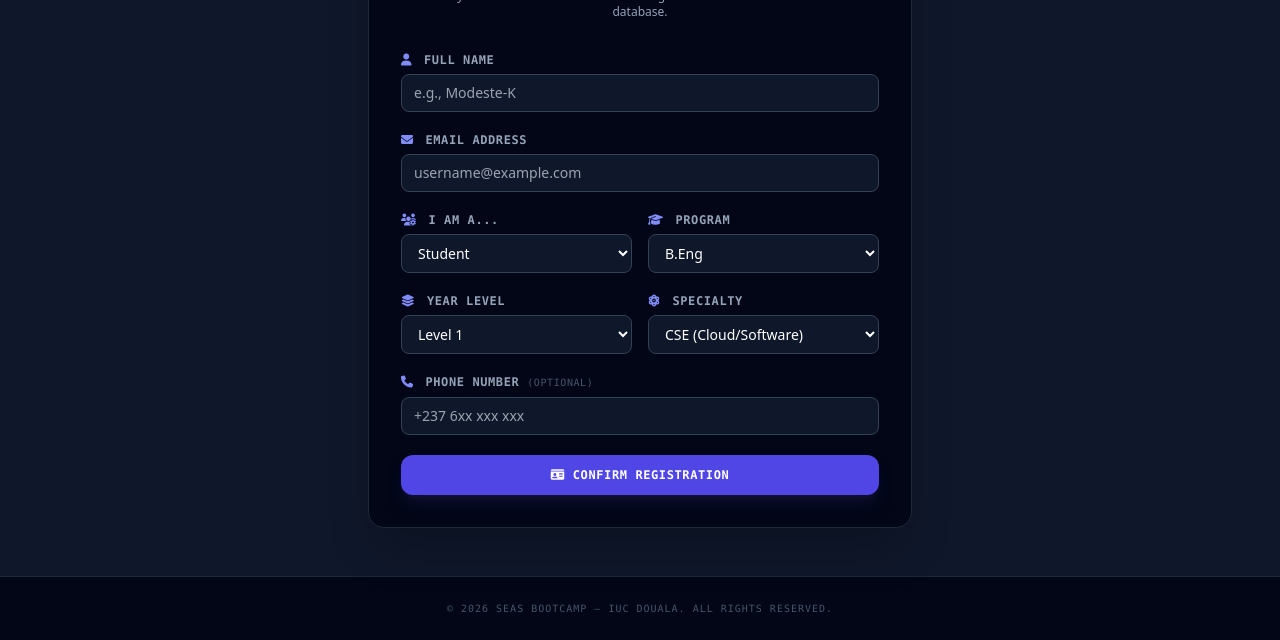
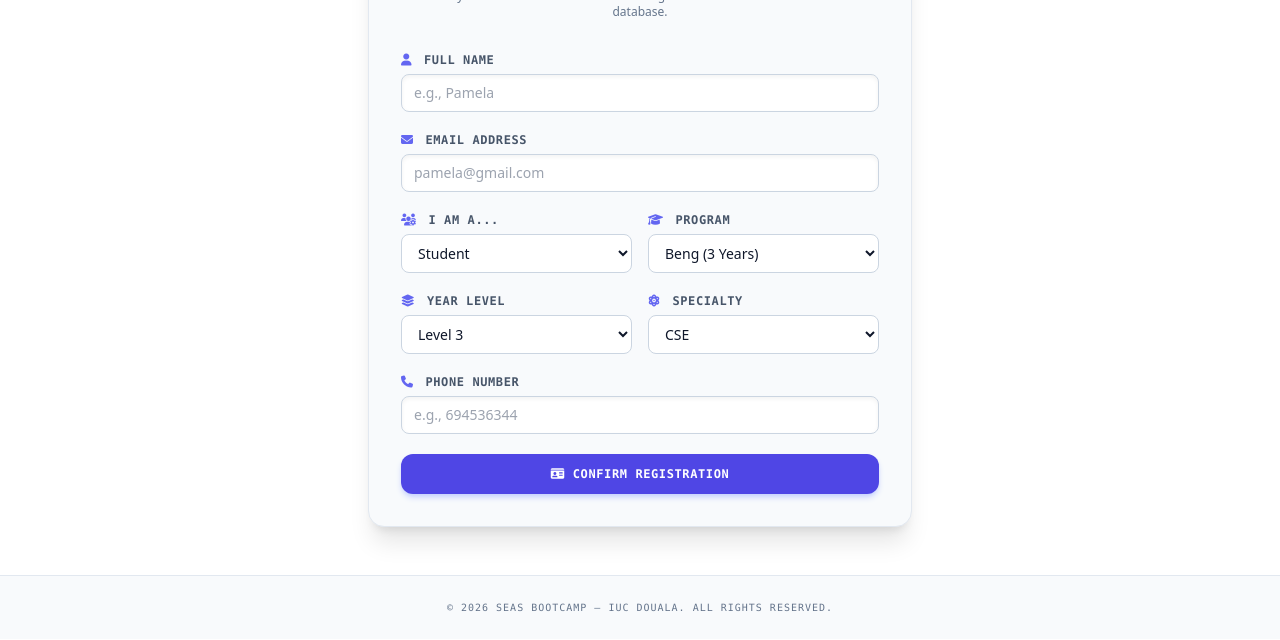
Before and after one commit to modestekamga02-pixel/seas-bootcamp, a website: page public/register.html in a window 1280 px wide. Shown: the part 194-834 px from the top of the page. Drawn offline with nearby package versions, Linux system fonts and the light colour scheme.

Commit message:
fix: restore white portal layout theme and map updated eligibility matrix dropdown structures

```diff
--- a/public/register.html
+++ b/public/register.html
@@ -7,56 +7,60 @@
     <script src="https://cdn.tailwindcss.com"></script>
     <link rel="stylesheet" href="https://cdnjs.cloudflare.com/ajax/libs/font-awesome/6.4.0/css/all.min.css">
 </head>
-<body class="bg-slate-900 text-slate-100 antialiased font-sans min-h-screen flex flex-col justify-between">
+<!-- Replaced background with all-white layout to seamlessly mirror your homepage aesthetic -->
+<body class="bg-white text-slate-900 antialiased font-sans min-h-screen flex flex-col justify-between">
 
-    <nav class="bg-slate-950 border-b border-slate-800 sticky top-0 z-50">
+    <!-- NAVIGATION HEADER -->
+    <nav class="bg-slate-50 border-b border-slate-200 sticky top-0 z-50">
         <div class="max-w-7xl mx-auto px-4 sm:px-6 lg:px-8">
             <div class="flex justify-between h-16 items-center">
                 <div class="flex items-center space-x-3">
-                    <img src="/assets/iuc-logo.png" alt="IUC Logo" onerror="this.src='iuc-logo.png'" class="h-9 w-auto brightness-200 object-contain">
-                    <img src="/assets/seas-logo.png" alt="SEAS Logo" onerror="this.src='seas-logo.png'" class="h-9 w-auto brightness-200 object-contain">
+                    <img src="/assets/iuc-logo.png" alt="IUC Logo" onerror="this.src='iuc-logo.png'" class="h-9 w-auto object-contain">
+                    <img src="/assets/seas-logo.png" alt="SEAS Logo" onerror="this.src='seas-logo.png'" class="h-9 w-auto object-contain">
                 </div>
-                <a href="/" class="text-slate-400 hover:text-white font-medium text-xs transition flex items-center gap-1">
+                <a href="/" class="text-slate-500 hover:text-slate-900 font-medium text-xs transition flex items-center gap-1">
                     <i class="fas fa-arrow-left"></i> Back to Home
                 </a>
             </div>
         </div>
     </nav>
 
+    <!-- REGISTRATION FORM CONTAINER -->
     <main class="max-w-xl mx-auto w-full px-4 py-12 flex-grow flex items-center justify-center">
-        <div class="bg-slate-950 border border-slate-800 rounded-2xl p-8 shadow-2xl w-full relative">
+        <div class="bg-slate-50 border border-slate-200 rounded-2xl p-8 shadow-xl w-full relative">
 
-            <div id="successModal" class="hidden absolute inset-0 bg-slate-950/95 rounded-2xl z-50 flex flex-col items-center justify-center p-6 text-center space-y-4">
-                <div class="w-16 h-16 bg-emerald-500/10 border border-emerald-500/30 text-emerald-400 rounded-full flex items-center justify-center text-3xl shadow-lg animate-bounce">
+            <!-- SUCCESS MODAL POPUP -->
+            <div id="successModal" class="hidden absolute inset-0 bg-white/95 rounded-2xl z-50 flex flex-col items-center justify-center p-6 text-center space-y-4">
+                <div class="w-16 h-16 bg-emerald-100 border border-emerald-300 text-emerald-600 rounded-full flex items-center justify-center text-3xl shadow shadow-emerald-200 animate-bounce">
                     <i class="fas fa-check-circle"></i>
                 </div>
-                <h2 class="text-xl font-extrabold text-white">Registration Successful!</h2>
-                <p class="text-slate-400 text-sm max-w-sm">Please constantly check the home page to get live updates of the Bootcamp milestones and group formations.</p>
-                <div class="text-xs font-mono text-indigo-400 flex items-center gap-2 pt-2">
+                <h2 class="text-xl font-extrabold text-slate-900">Registration Successful!</h2>
+                <p class="text-slate-600 text-sm max-w-sm">Please constantly check the home page to get live updates of the Bootcamp milestones and group formations.</p>
+                <div class="text-xs font-mono text-indigo-600 flex items-center gap-2 pt-2">
                     <i class="fas fa-spinner animate-spin"></i> Redirecting to Home Page...
                 </div>
             </div>
 
             <div class="text-center mb-8">
-                <h1 class="text-2xl font-black text-white tracking-tight">Registration Portal</h1>
-                <p class="text-slate-400 text-xs mt-1">Provide your authenticated credentials to log into the infrastructure environment database.</p>
+                <h1 class="text-2xl font-black text-indigo-600 tracking-tight uppercase">Registration Portal</h1>
+                <p class="text-slate-500 text-xs mt-1">Provide your authenticated credentials to log into the infrastructure environment database.</p>
             </div>
 
             <form id="registrationForm" onsubmit="handleRegistrationSubmit(event)" class="space-y-5">
                 <div>
-                    <label class="block text-xs font-mono uppercase tracking-wider text-slate-400 mb-1.5 font-bold"><i class="fas fa-user text-indigo-400 mr-1"></i> Full Name</label>
-                    <input type="text" id="fullName" required placeholder="e.g., Modeste-K" class="w-full bg-slate-900 border border-slate-700 rounded-lg px-3 py-2 text-sm text-white focus:outline-none focus:border-indigo-500 transition">
+                    <label class="block text-xs font-mono uppercase tracking-wider text-slate-600 mb-1.5 font-bold"><i class="fas fa-user text-indigo-500 mr-1"></i> Full Name</label>
+                    <input type="text" id="fullName" required placeholder="e.g., Pamela" class="w-full bg-white border border-slate-300 rounded-lg px-3 py-2 text-sm text-slate-900 focus:outline-none focus:border-indigo-500 transition shadow-inner">
                 </div>
 
                 <div>
-                    <label class="block text-xs font-mono uppercase tracking-wider text-slate-400 mb-1.5 font-bold"><i class="fas fa-envelope text-indigo-400 mr-1"></i> Email Address</label>
-                    <input type="email" id="email" required placeholder="username@example.com" class="w-full bg-slate-900 border border-slate-700 rounded-lg px-3 py-2 text-sm text-white focus:outline-none focus:border-indigo-500 transition">
+                    <label class="block text-xs font-mono uppercase tracking-wider text-slate-600 mb-1.5 font-bold"><i class="fas fa-envelope text-indigo-500 mr-1"></i> Email Address</label>
+                    <input type="email" id="email" required placeholder="pamela@gmail.com" class="w-full bg-white border border-slate-300 rounded-lg px-3 py-2 text-sm text-slate-900 focus:outline-none focus:border-indigo-500 transition shadow-inner">
                 </div>
 
                 <div class="grid grid-cols-2 gap-4">
                     <div>
-                        <label class="block text-xs font-mono uppercase tracking-wider text-slate-400 mb-1.5 font-bold"><i class="fas fa-users-cog text-indigo-400 mr-1"></i> I Am A...</label>
-                        <select id="userType" onchange="toggleRoleFields()" class="w-full bg-slate-900 border border-slate-700 rounded-lg px-3 py-2 text-sm text-white focus:outline-none focus:border-indigo-500 transition">
+                        <label class="block text-xs font-mono uppercase tracking-wider text-slate-600 mb-1.5 font-bold"><i class="fas fa-users-cog text-indigo-500 mr-1"></i> I Am A...</label>
+                        <select id="userType" onchange="handleRoleAndProgramChange()" class="w-full bg-white border border-slate-300 rounded-lg px-3 py-2 text-sm text-slate-900 focus:outline-none focus:border-indigo-500 transition">
                             <option value="Student">Student</option>
                             <option value="Teacher / Instructor">Teacher / Instructor</option>
                             <option value="Jury Member">Jury Member</option>
@@ -64,82 +68,103 @@
                         </select>
                     </div>
                     <div>
-                        <label class="block text-xs font-mono uppercase tracking-wider text-slate-400 mb-1.5 font-bold"><i class="fas fa-graduation-cap text-indigo-400 mr-1"></i> Program</label>
-                        <select id="program" class="w-full bg-slate-900 border border-slate-700 rounded-lg px-3 py-2 text-sm text-white focus:outline-none focus:border-indigo-500 transition">
-                            <option value="B.Eng">B.Eng</option>
-                            <option value="B.Tech">B.Tech</option>
-                            <option value="B.Sc">B.Sc</option>
-                            <option value="M.Sc">M.Sc</option>
+                        <label class="block text-xs font-mono uppercase tracking-wider text-slate-600 mb-1.5 font-bold"><i class="fas fa-graduation-cap text-indigo-500 mr-1"></i> Program</label>
+                        <select id="program" onchange="handleRoleAndProgramChange()" class="w-full bg-white border border-slate-300 rounded-lg px-3 py-2 text-sm text-slate-900 focus:outline-none focus:border-indigo-500 transition">
+                            <option value="Beng3">Beng (3 Years)</option>
+                            <option value="BTECH2">B.Tech (2 Years)</option>
+                            <option value="BSc2">B.Sc (2 Years)</option>
+                            <option value="BHSc">B.HSc</option>
                         </select>
                     </div>
                 </div>
 
                 <div class="grid grid-cols-2 gap-4">
                     <div>
-                        <label class="block text-xs font-mono uppercase tracking-wider text-slate-400 mb-1.5 font-bold"><i class="fas fa-layer-group text-indigo-400 mr-1"></i> Year Level</label>
-                        <select id="level" class="w-full bg-slate-900 border border-slate-700 rounded-lg px-3 py-2 text-sm text-white focus:outline-none focus:border-indigo-500 transition">
-                            <option value="Level 1">Level 1</option>
-                            <option value="Level 2">Level 2</option>
-                            <option value="Level 3">Level 3</option>
-                            <option value="Level 4">Level 4</option>
+                        <label class="block text-xs font-mono uppercase tracking-wider text-slate-600 mb-1.5 font-bold"><i class="fas fa-layer-group text-indigo-500 mr-1"></i> Year Level</label>
+                        <select id="level" class="w-full bg-white border border-slate-300 rounded-lg px-3 py-2 text-sm text-slate-900 focus:outline-none focus:border-indigo-500 transition">
+                            <!-- Populated via Script -->
                         </select>
                     </div>
                     <div>
-                        <label class="block text-xs font-mono uppercase tracking-wider text-slate-400 mb-1.5 font-bold"><i class="fas fa-atom text-indigo-400 mr-1"></i> Specialty</label>
-                        <select id="specialty" class="w-full bg-slate-900 border border-slate-700 rounded-lg px-3 py-2 text-sm text-white focus:outline-none focus:border-indigo-500 transition">
-                            <option value="CSE (Cloud/Software)">CSE (Cloud/Software)</option>
-                            <option value="Telecom & Networks">Telecom & Networks</option>
-                            <option value="Cybersecurity">Cybersecurity</option>
-                            <option value="Data Science / AI">Data Science / AI</option>
+                        <label class="block text-xs font-mono uppercase tracking-wider text-slate-600 mb-1.5 font-bold"><i class="fas fa-atom text-indigo-500 mr-1"></i> Specialty</label>
+                        <select id="specialty" class="w-full bg-white border border-slate-300 rounded-lg px-3 py-2 text-sm text-slate-900 focus:outline-none focus:border-indigo-500 transition">
+                            <!-- Populated via Script -->
                         </select>
                     </div>
                 </div>
 
                 <div>
-                    <label class="block text-xs font-mono uppercase tracking-wider text-slate-400 mb-1.5 font-bold"><i class="fas fa-phone text-indigo-400 mr-1"></i> Phone Number <span class="text-slate-600 text-[10px] font-normal">(Optional)</span></label>
-                    <input type="text" id="phone" placeholder="+237 6xx xxx xxx" class="w-full bg-slate-900 border border-slate-700 rounded-lg px-3 py-2 text-sm text-white focus:outline-none focus:border-indigo-500 transition">
+                    <label class="block text-xs font-mono uppercase tracking-wider text-slate-600 mb-1.5 font-bold"><i class="fas fa-phone text-indigo-500 mr-1"></i> Phone Number</label>
+                    <input type="text" id="phone" required placeholder="e.g., 694536344" class="w-full bg-white border border-slate-300 rounded-lg px-3 py-2 text-sm text-slate-900 focus:outline-none focus:border-indigo-500 transition shadow-inner">
                 </div>
 
-                <button type="submit" class="w-full bg-indigo-600 hover:bg-indigo-700 text-white font-bold py-3 px-4 rounded-xl text-xs font-mono uppercase tracking-wider shadow-lg shadow-indigo-950/50 transition duration-150 flex items-center justify-center gap-2 mt-2">
+                <button type="submit" class="w-full bg-indigo-600 hover:bg-indigo-700 text-white font-bold py-3 px-4 rounded-xl text-xs font-mono uppercase tracking-wider shadow-md shadow-indigo-200 transition duration-150 flex items-center justify-center gap-2 mt-2">
                     <i class="fas fa-id-card"></i> Confirm Registration
                 </button>
             </form>
         </div>
     </main>
 
-    <footer class="bg-slate-950 border-t border-slate-800 py-6 text-center text-[10px] font-mono uppercase tracking-widest text-slate-600">
+    <footer class="bg-slate-50 border-t border-slate-200 py-6 text-center text-[10px] font-mono uppercase tracking-widest text-slate-500">
         © 2026 SEAS Bootcamp — IUC Douala. All rights reserved.
     </footer>
 
     <script>
-        function toggleRoleFields() {
+        // Program criteria structure mirroring your updated tracking matrix rules explicitly
+        const eligibilityMap = {
+            "Beng3": {
+                levels: ["Level 3"],
+                specialties: ["CSE", "CEE", "EME", "CHE"]
+            },
+            "BTECH2": {
+                levels: ["Level 2"],
+                specialties: ["CSE", "EEE", "MCT", "MEC"]
+            },
+            "BSc2": {
+                levels: ["Level 2"],
+                specialties: ["MGT", "MIS", "AF", "DMK"]
+            },
+            "BHSc": {
+                levels: ["BMS3", "NUR3"],
+                specialties: ["BMS", "NUR"]
+            }
+        };
+
+        function handleRoleAndProgramChange() {
             const role = document.getElementById('userType').value;
             const programSelect = document.getElementById('program');
             const levelSelect = document.getElementById('level');
             const specialtySelect = document.getElementById('specialty');
 
             if (role !== "Student") {
-                // Safely toggle input view rules for non-student roles
                 programSelect.disabled = true;
                 levelSelect.disabled = true;
                 specialtySelect.disabled = true;
-                programSelect.className = "w-full bg-slate-800 border border-slate-700 rounded-lg px-3 py-2 text-sm text-slate-500 cursor-not-allowed";
-                levelSelect.className = "w-full bg-slate-800 border border-slate-700 rounded-lg px-3 py-2 text-sm text-slate-500 cursor-not-allowed";
-                specialtySelect.className = "w-full bg-slate-800 border border-slate-700 rounded-lg px-3 py-2 text-sm text-slate-500 cursor-not-allowed";
+                programSelect.className = "w-full bg-slate-100 border border-slate-200 rounded-lg px-3 py-2 text-sm text-slate-400 cursor-not-allowed";
+                levelSelect.className = "w-full bg-slate-100 border border-slate-200 rounded-lg px-3 py-2 text-sm text-slate-400 cursor-not-allowed";
+                specialtySelect.className = "w-full bg-slate-100 border border-slate-200 rounded-lg px-3 py-2 text-sm text-slate-400 cursor-not-allowed";
+                levelSelect.innerHTML = '<option value="N/A">N/A</option>';
+                specialtySelect.innerHTML = '<option value="N/A">N/A</option>';
             } else {
-                // Re-enable input contexts cleanly for students
                 programSelect.disabled = false;
                 levelSelect.disabled = false;
                 specialtySelect.disabled = false;
-                programSelect.className = "w-full bg-slate-900 border border-slate-700 rounded-lg px-3 py-2 text-sm text-white focus:outline-none focus:border-indigo-500 transition";
-                levelSelect.className = "w-full bg-slate-900 border border-slate-700 rounded-lg px-3 py-2 text-sm text-white focus:outline-none focus:border-indigo-500 transition";
-                specialtySelect.className = "w-full bg-slate-900 border border-slate-700 rounded-lg px-3 py-2 text-sm text-white focus:outline-none focus:border-indigo-500 transition";
+                programSelect.className = "w-full bg-white border border-slate-300 rounded-lg px-3 py-2 text-sm text-slate-900 focus:outline-none focus:border-indigo-500 transition";
+                levelSelect.className = "w-full bg-white border border-slate-300 rounded-lg px-3 py-2 text-sm text-slate-900 focus:outline-none focus:border-indigo-500 transition";
+                specialtySelect.className = "w-full bg-white border border-slate-300 rounded-lg px-3 py-2 text-sm text-slate-900 focus:outline-none focus:border-indigo-500 transition";
+
+                const selectedProgram = programSelect.value;
+                const rule = eligibilityMap[selectedProgram];
+
+                if (rule) {
+                    levelSelect.innerHTML = rule.levels.map(lvl => `<option value="${lvl}">${lvl}</option>`).join('');
+                    specialtySelect.innerHTML = rule.specialties.map(spec => `<option value="${spec}">${spec}</option>`).join('');
+                }
             }
         }
 
         async function handleRegistrationSubmit(e) {
             e.preventDefault();
-
             const role = document.getElementById('userType').value;
             const payload = {
                 full_name: document.getElementById('fullName').value,
@@ -148,7 +173,7 @@
                 program: role === "Student" ? document.getElementById('program').value : "N/A",
                 level: role === "Student" ? document.getElementById('level').value : "N/A",
                 specialty: role === "Student" ? document.getElementById('specialty').value : "N/A",
-                phone: document.getElementById('phone').value || "N/A"
+                phone: document.getElementById('phone').value
             };
 
             try {
@@ -160,21 +185,17 @@
 
                 const result = await response.json();
                 if (response.ok && result.success) {
-                    // Trigger custom UI redirect intercept modal block
                     document.getElementById('successModal').classList.remove('hidden');
-                    setTimeout(() => {
-                        window.location.replace('/');
-                    }, 4000);
+                    setTimeout(() => { window.location.replace('/'); }, 3000);
                 } else {
-                    alert(result.error || "Failed database commit operations.");
+                    alert(result.error || "Data rejection error occurred.");
                 }
             } catch (err) {
-                alert("Error connecting to backend services: " + err.message);
+                alert("Network connectivity error: " + err.message);
             }
         }
 
-        // Initial setup validation
-        document.addEventListener('DOMContentLoaded', toggleRoleFields);
+        document.addEventListener('DOMContentLoaded', handleRoleAndProgramChange);
     </script>
 </body>
 </html>
```
